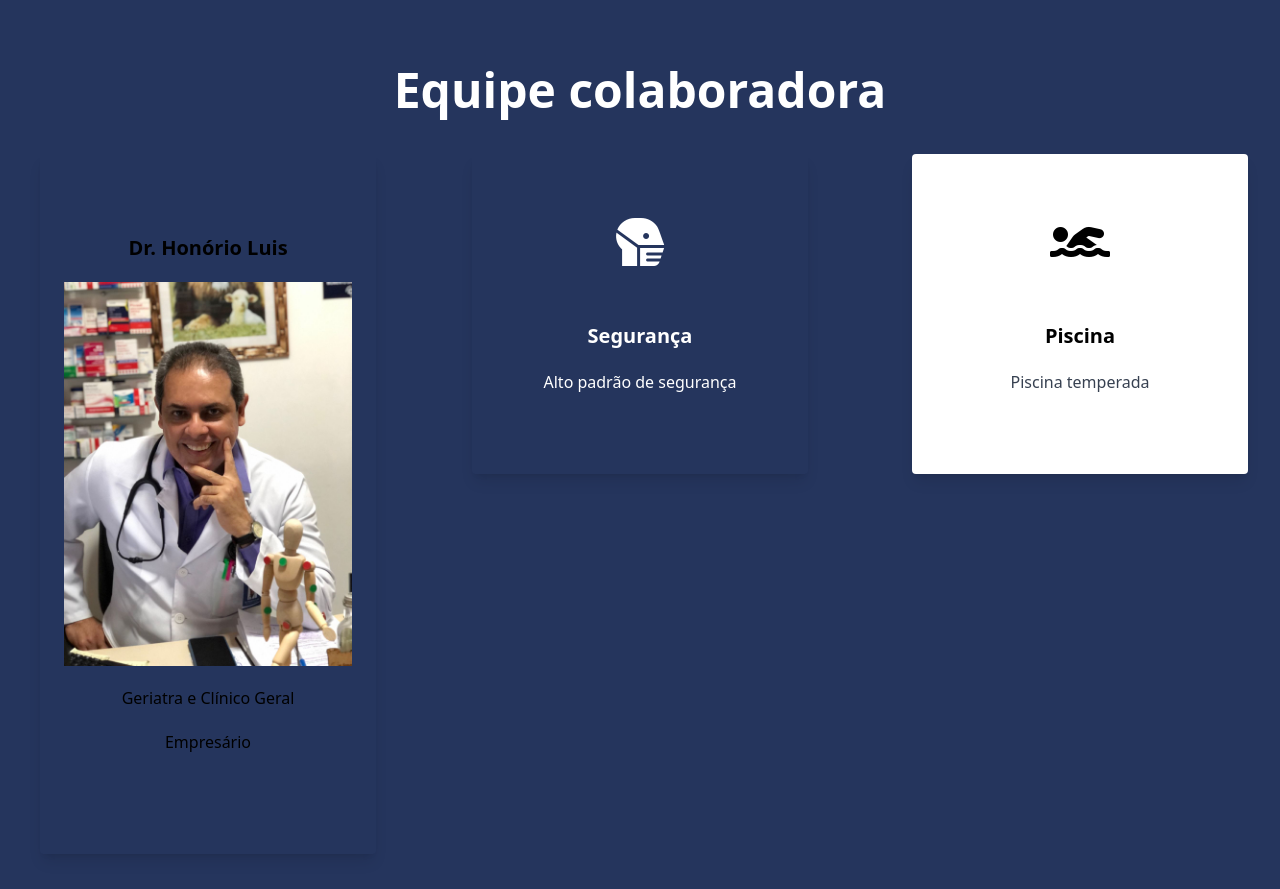
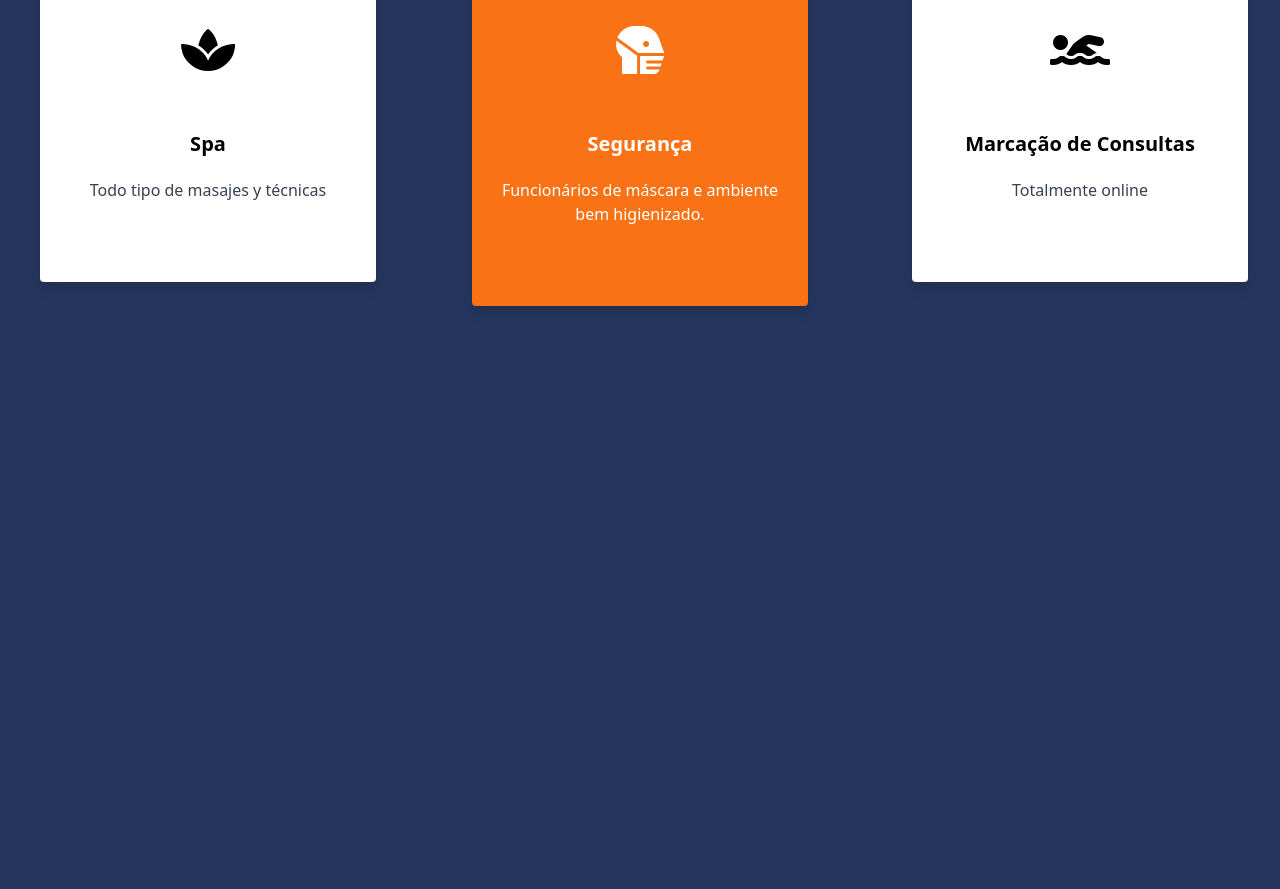
Before and after one commit to misaelucas/sacraer, a plain HTML site: page index.html in a window 1280 px wide. Shown: the part 816-1705 px from the top of the page. After the commit the page ends 1162 px from the top, so only its background shows below. Drawn offline with nearby package versions, Linux system fonts and the light colour scheme.

Commit message:
changes..hmm

```diff
--- a/css/styles.css
+++ b/css/styles.css
@@ -71,6 +71,8 @@ img {
   display: block;
 }
 
+.containerbloco { display: flex;
+}
 
 .botaoconsulta {
   opacity: 0.89;
--- a/index.html
+++ b/index.html
@@ -71,46 +71,24 @@
         </div>
       </div>
     </div>
-
-    <div class="segundobanner">
+    <!-- \\\\\\\\\\\\\\\\\\\\\\\\\\\\\\\\\\\\\/////////////////////////// -->
     <!-- component -->
     <link
       rel="stylesheet"
       href="https://cdnjs.cloudflare.com/ajax/libs/font-awesome/5.14.0/css/all.min.css"
     />
-      <style>
-        .bannerFondo {
-          height: 400px;
-        }
-      </style>
-      <div>
-        <div
-          class="bannerFondo  bg-left-top bg-auto bg-repeat-x"
-          style="background-image: url(./img/continuartl_4.png)"
-        ></div>
+    <div class="grid grid-cols-1 gap-4 sm:grid-cols-3 ">
 
-        <div class="-mt-64">
-          <div class="w-full text-center">
-            <!-- <p class="text-sm tracking-widest text-white">asasa<source media="(min-width: )" srcset=""></p> -->
-            <h1 class="font-bold text-5xl text-white">Equipe colaboradora</h1>
-          </div>
+      <div class="p-2 sm:p-10 text-center cursor-pointer">
+          <div class="py-16 max-w-sm rounded overflow-hidden shadow-lg hover:bg-white transition duration-500  bg-white">
+              <div class="space-y-10">
+                  <i class="fa fa-spa" style="font-size:48px;"></i>
 
-          <div class="grid grid-cols-1 gap-4 sm:grid-cols-3">
-            <div class="p-2 sm:p-10 text-center cursor-pointer">
-              <div
-                class="py-16 max-w-sm rounded overflow-hidden shadow-lg hover:bg-white transition duration-500 "
-              >
-                <div class="space-y-10">
                   <div class="px-6 py-4">
                       <div class="space-y-5">
-                      <div class="font-bold text-xl mb-2">
-                        Dr. Honório Luis
-                      </div>
+                          <div class="font-bold text-xl mb-2">Spa</div>
                           <p class="text-gray-700 text-base">
-                        <img src="img/pai.jpg">
-                      </p>
-                      <p>Geriatra e Clínico Geral
-                          <p>Empresário</p>
+                              Todo tipo de masajes y técnicas
                           </p>
                       </div>
                   </div>
@@ -119,15 +97,15 @@
       </div>
 
       <div class="p-2 sm:p-10 text-center cursor-pointer text-white">
-              <div
-                class="py-16 max-w-sm rounded overflow-hidden shadow-lg bg- hover:bg-orange-600 transition duration-500"
-              >
+          <div class="py-16 max-w-sm rounded overflow-hidden shadow-lg bg-orange-500 hover:bg-orange-600 transition duration-500">
               <div class="space-y-10">
-                  <i class="fa fa-head-side-mask" style="font-size: 48px"></i>
+                <i class="fa fa-head-side-mask" style="font-size:48px;"></i>
                   <div class="px-6 py-4">
                       <div class="space-y-5">
                           <div class="font-bold text-xl mb-2">Segurança</div>
-                      <p class="text-base">Alto padrão de segurança</p>
+                          <p class="text-base">
+                              Funcionários de máscara e ambiente bem higienizado.
+                          </p>
                       </div>
                   </div>
               </div>
@@ -135,24 +113,25 @@
       </div>
 
       <div class="p-2 sm:p-10 text-center cursor-pointer translate-x-2">
-              <div
-                class="py-16 max-w-sm rounded overflow-hidden shadow-lg hover:bg-white transition duration-500 bg-white"
-              >
+          <div class="py-16 max-w-sm rounded overflow-hidden shadow-lg hover:bg-white transition duration-500 bg-white ">
               <div class="space-y-10">
-                  <i class="fa fa-swimmer" style="font-size: 48px"></i>
+                  <i class="fa fa-swimmer" style="font-size:48px;"></i>
 
                   <div class="px-6 py-4">
                       <div class="space-y-5">
-                      <div class="font-bold text-xl mb-2">Piscina</div>
-                      <p class="text-gray-700 text-base">Piscina temperada</p>
+                          <div class="font-bold text-xl mb-2">Marcação de Consultas</div>
+                          <p class="text-gray-700 text-base">
+                              Totalmente online
+                          </p>
                       </div>
                   </div>
               </div>
           </div>
       </div>
+
   </div>
   </div>
-      </div>
+
 </div>
   </body>
 </html>
```
Lines whose indentation alone changed are shown as unchanged.
